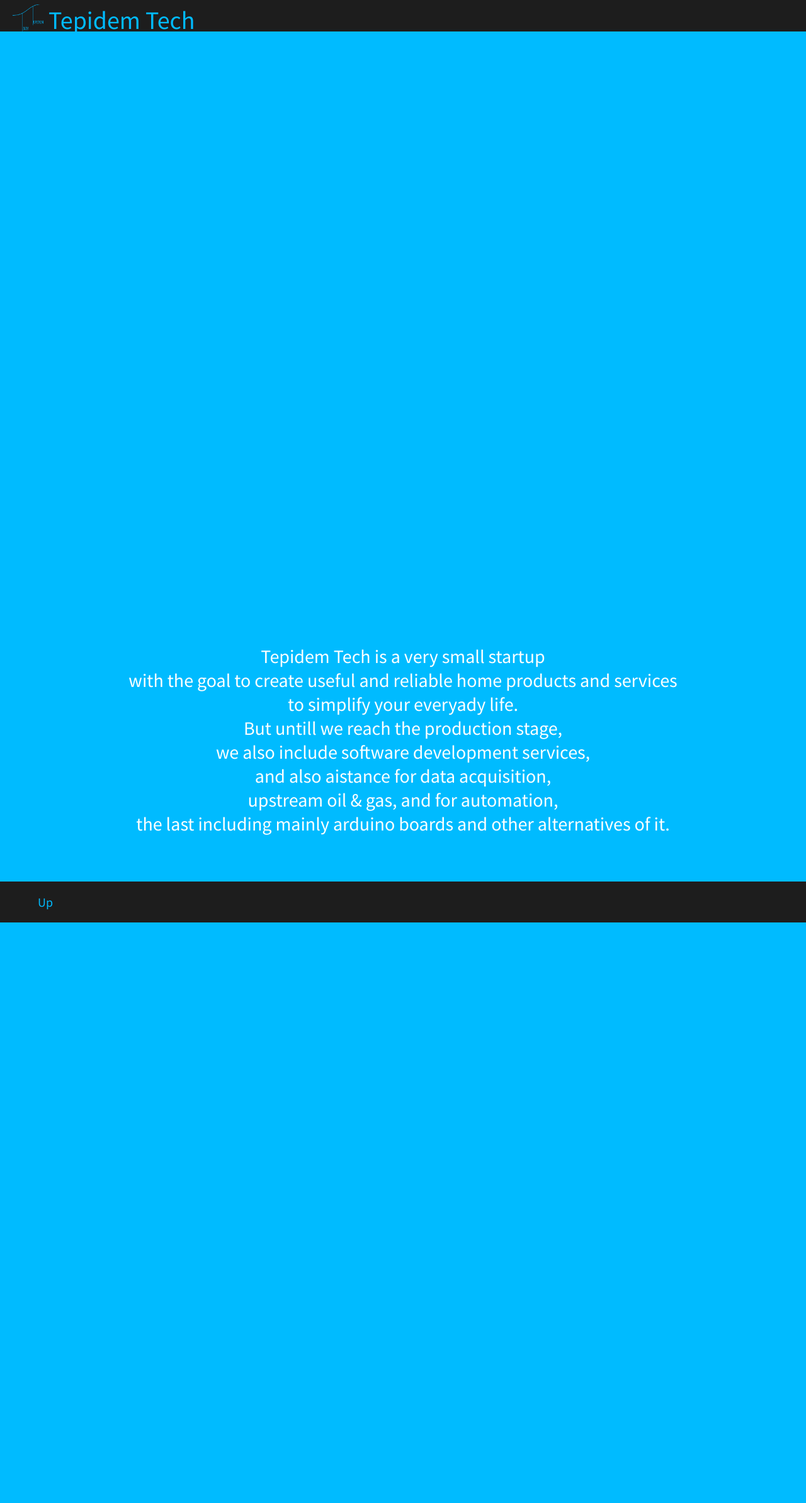
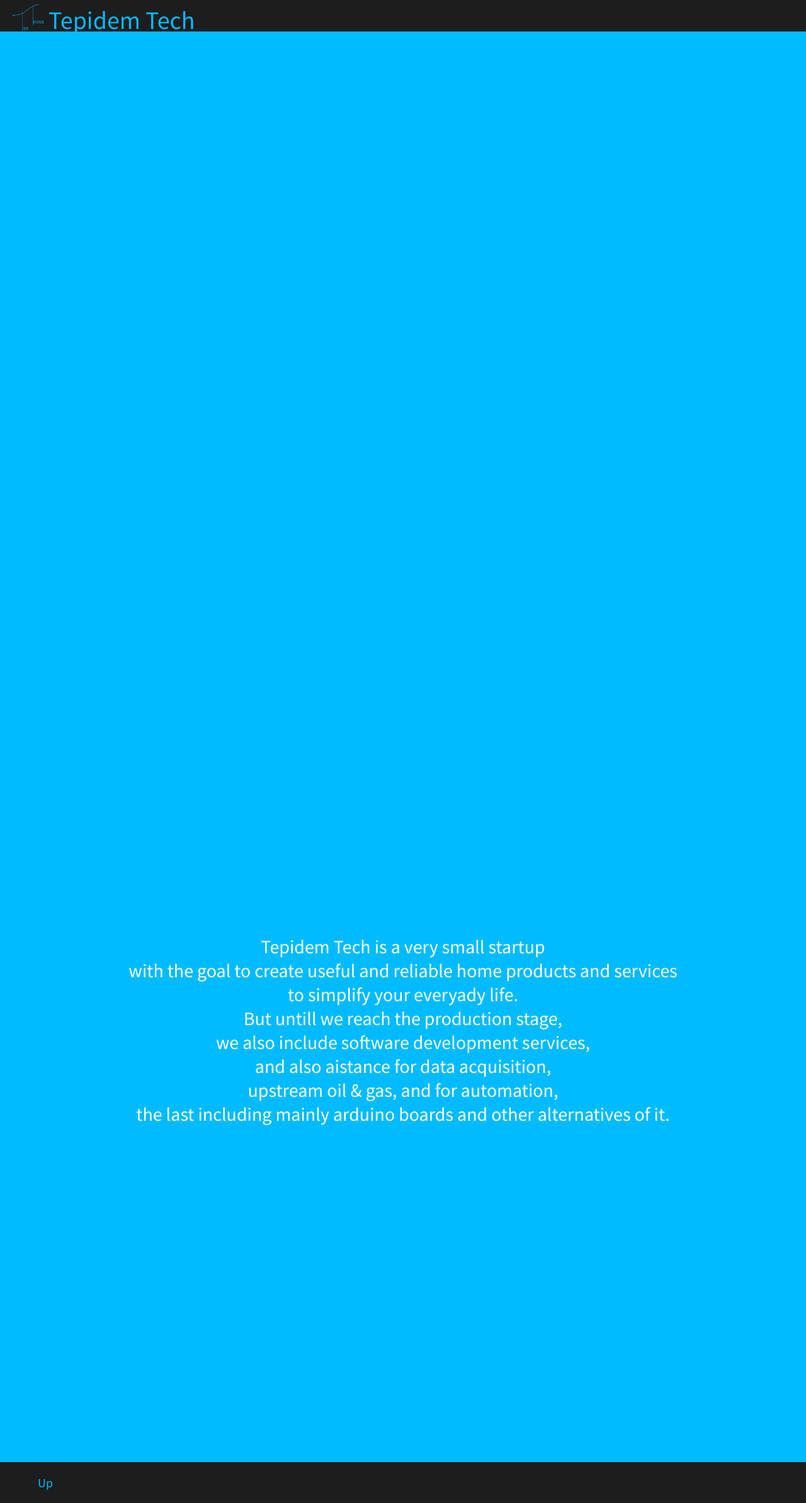
Before and after one commit to tepidemtech/tepidemtech.github.io, a Jekyll site: the page built from index.html, in a window 1280 px wide. Shown: the whole page at 63% size. Built offline with Jekyll 4.4.1, drawn with Linux system fonts in a browser that asks for light colours; before the commit the page ends 1465 px from its top, so only the background shows below that.

Commit message:
Fix about section text

```diff
--- a/css/style.css
+++ b/css/style.css
@@ -176,33 +176,37 @@
  /*                                   ABOUT SECTION */
 
 div.about {
-    min-height: 50%;
+    height: 50%;
+    min-height: 100px;
     width: 100%;
+    padding: 40% 0;
 
     display: flex;
     flex-direction: column;
     justify-content: center;
 }
 
-span.aboutText {
+div.about span {
     display: block;
-    font-size: 30px;
+    text-align: center;
     color: #FFF;
-    text-align: center;
 }
 
 
 /*                                  MEDIA QUERRIES */
 @media (max-width: 720px), (max-height: 720px) {
     body {
-        font-size: 13px;
+        font-size: 18px;
 
     }
     span {
-        font-size: 13px;
+        font-size: 18px;
+    }
+    span.aboutTxt {
+        font-size: 18px;
     }
     a.firmTitle span {
-        font-size: 20px;
+        font-size: 22px;
         color: #0bf;
     }
     div.header {
@@ -245,15 +249,6 @@
     a.section:hover img {
         animation: none;
     }
-
-    /*a.navItem {
-        padding: 0;
-        margin: 0;
-    }
-    div.header {
-        padding: 0;
-        margin: 0;
-    }*/
 }
 
 /*@media (max-width: 12cm) and (max-height: 15cm), (max-width: 15cm) and (max-height: 12cm) {
```
Also changed, not shown: 1 other file.
